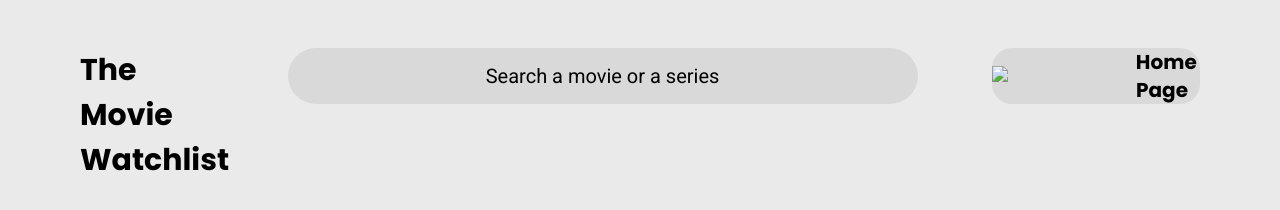
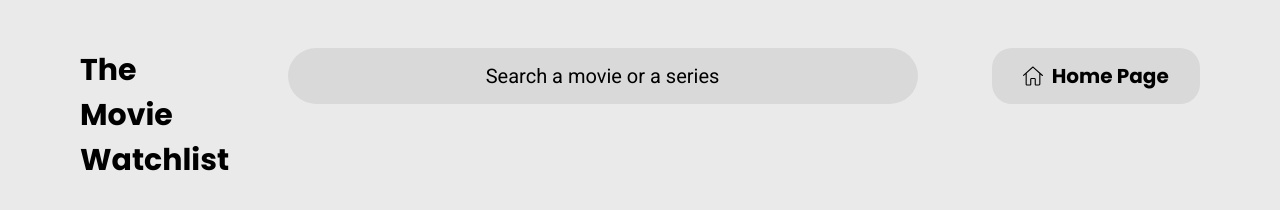
Before and after one commit to revou-fsse-1/w11-the-movie-rioyulinanda, a website: page src/watchlist.html in a window 1280 px wide. Drawn offline with Linux system fonts and the light colour scheme; the site is published under a folder, as on GitHub Pages, so addresses that start at the root find nothing; no server answers.

Commit message:
fixing watchlist icon

```diff
--- a/src/watchlist.html
+++ b/src/watchlist.html
@@ -40,7 +40,7 @@
         >
           <img
             class="h-5"
-            src="/assets/magnifying-glass.png"
+            src="./assets/magnifying-glass.png"
             alt="magnifying-glass"
           />
         </button>
@@ -49,21 +49,21 @@
             class="flex justify-center items-center text-[20px] bg-[#D9D9D9] w-10 h-10 rounded-full md:hidden"
             id="wishlist-button"
           >
-            <img class="h-5" src="/assets/house.svg" alt="magnifying-glass" />
+            <img class="h-5" src="./assets/house.svg" alt="magnifying-glass" />
           </button>
         </a>
         <button
           class="hidden justify-center items-center text-[20px] bg-[#D9D9D9] w-10 h-10 rounded-full md:hidden"
           id="plus-button"
         >
-          <img class="h-5" src="/assets/close.svg" alt="magnifying-glass" />
+          <img class="h-5" src="./assets/close.svg" alt="magnifying-glass" />
         </button>
         <!-- Desktop Watchlist Button -->
         <a href="./homepage.html">
           <button
             class="hidden justify-center items-center text-xl font-bold bg-[#D9D9D9] w-52 h-14 rounded-[20px] md:flex font-['Poppins']"
           >
-            <img class="h-5" src="/assets/house.svg" alt="magnifying-glass" />
+            <img class="h-5" src="./assets/house.svg" alt="magnifying-glass" />
             &nbsp; Home Page
           </button>
         </a>
```
